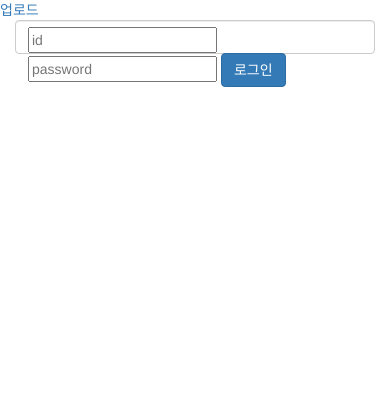
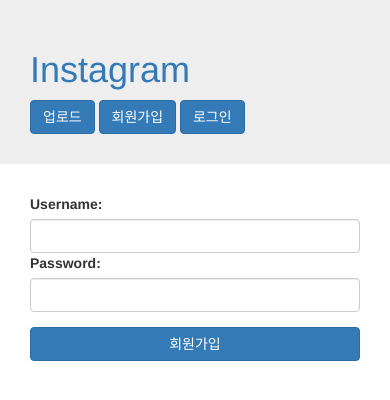
Before and after one commit to huskyhoochu/instagram, a Django app: page /member/signup/ in a window 390 px wide. Shown: the top 400 px of the page. Run offline with Django 3.2, Linux system fonts and the light colour scheme; parts of the project's set-up code (start-up, migrations or seed data) failed here and were passed over; some libraries are stand-ins or nearby versions.

Commit message:
login 기능 추가

```diff
--- a/instagram/member/forms.py
+++ b/instagram/member/forms.py
@@ -1,6 +1,30 @@
 from django import forms
+from django.contrib.auth import get_user_model
+
+User = get_user_model()
 
 
 class SignupForm(forms.Form):
-    id = forms.CharField()
-    password = forms.CharField()
+    username = forms.CharField(
+        widget=forms.TextInput(
+            attrs={
+                'class': 'form-control'
+            }
+        )
+    )
+    password = forms.CharField(
+        widget=forms.PasswordInput(
+            attrs={
+                'class': 'form-control'
+            }
+        )
+    )
+
+    # clean_<field_name>
+    def clean_username(self):
+        # 유저가 존재하면 forms.validationerror를 발생
+        # 아니면 data를 리턴
+        data = self.cleaned_data['username']
+        if User.objects.filter(username=data).exists():
+            raise forms.ValidationError(f'"{data}" is already exist')
+        return data
--- a/instagram/member/urls.py
+++ b/instagram/member/urls.py
@@ -1,7 +1,8 @@
 from django.conf.urls import url
 
-from member.views import signup
+from member.views import signup, login
 
 urlpatterns = [
-    url(r'^signup/$', signup)
+    url(r'^signup/$', signup, name='signup'),
+    url(r'^login/$', login, name='login')
 ]
--- a/instagram/member/views.py
+++ b/instagram/member/views.py
@@ -1,19 +1,46 @@
-from django.contrib.auth.models import User
+from django.contrib.auth import get_user_model, authenticate, login as django_login
 from django.http import HttpResponse
 from django.shortcuts import render, redirect
+from .forms import SignupForm
 
-from member.forms import SignupForm
+User = get_user_model()
+
+
+def login(request):
+    if request.method == 'POST':
+        username = request.POST['username']
+        password = request.POST['password']
+        user = authenticate(
+            username=username,
+            password=password
+        )
+        if user is not None:
+            django_login(request, user)
+            return redirect('post_list')
+        else:
+            return HttpResponse('Login credentials invalid')
+    else:
+        return render(request, 'member/login.html')
+
+
 
 
 def signup(request):
     if request.method == 'POST':
         form = SignupForm(request.POST)
         if form.is_valid():
+            username = form.cleaned_data['username']
+            password = form.cleaned_data['password']
+            # 중복 아이디 검사
             user = User.objects.create_user(
-                username=form.cleaned_data['id'],
-                password=form.cleaned_data['password']
+                username=username,
+                password=password
             )
             return HttpResponse(f'{user.username}, {user.password}')
 
-
-    return render(request, 'member/signup.html')
+    else:
+        form = SignupForm()
+    context = {
+        'form': form
+    }
+    return render(request, 'member/signup.html', context)
--- a/instagram/post/forms.py
+++ b/instagram/post/forms.py
@@ -15,5 +15,8 @@
 
 class PostCommentForm(forms.Form):
     text = forms.CharField(
-        widget=forms.Textarea
+        label='댓글',
+        widget=forms.Textarea(attrs={
+            'class': 'form-control'
+        })
     )
--- a/instagram/templates/base.html
+++ b/instagram/templates/base.html
@@ -10,12 +10,17 @@
     <title>Husky's instagram</title>
 </head>
 <body>
-<div>
-<a href="{% url 'post_add' %}">업로드</a>
+<div class="jumbotron">
+    <div class="container">
+        <a href="{% url 'post_list' %}"><h1>Instagram</h1></a>
+        <a role="button" href="{% url 'post_add' %}" class="btn btn-primary">업로드</a>
+        <a role="button" href="{% url 'signup' %}" class="btn btn-primary">회원가입</a>
+        <a role="button" href="{% url 'login' %}" class="btn btn-primary">로그인</a>
+    </div>
 </div>
 <div class="container">
-{% block content %}
-{% endblock %}
+    {% block content %}
+    {% endblock %}
 </div>
 </body>
 </html>
--- a/instagram/templates/member/signup.html
+++ b/instagram/templates/member/signup.html
@@ -1,12 +1,15 @@
 {% extends 'base.html' %}
 
 {% block content %}
-    <div class="form-control">
+    <div class="col-md-3 col-md-offset-4">
         <form action="" method="post">
             {% csrf_token %}
-            <input type="text" name="id" placeholder="id">
-            <input type="password" name="password" placeholder="password">
-            <button class="btn btn-primary" type="submit">로그인</button>
+            <div class="form-group">
+                {{ form }}
+            </div>
+            <div class="form-group">
+                <button class="btn btn-primary btn-block" type="submit">회원가입</button>
+            </div>
         </form>
     </div>
 {% endblock %}
```
Also changed, not shown: instagram/templates/member/login.html (added, +14 -0 lines), instagram/templates/post/post_detail.html (+10 -6 lines), instagram/templates/post/post_list.html (+6 -1 lines).
